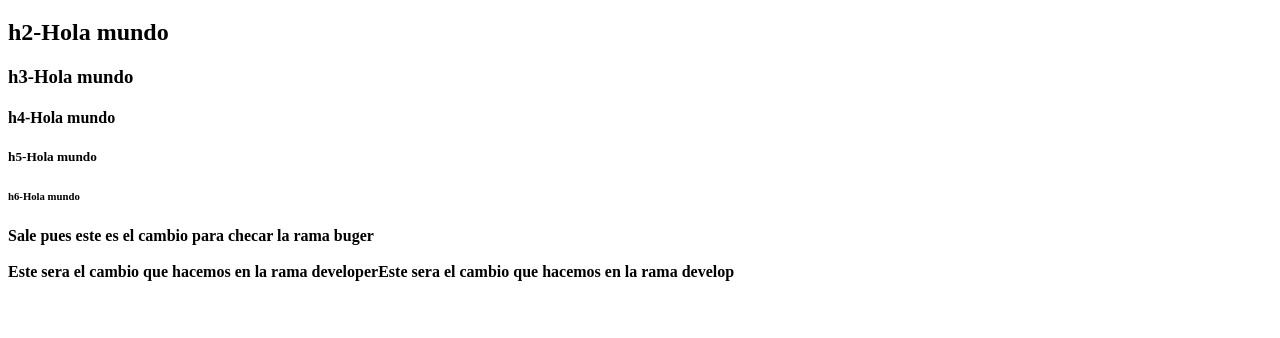
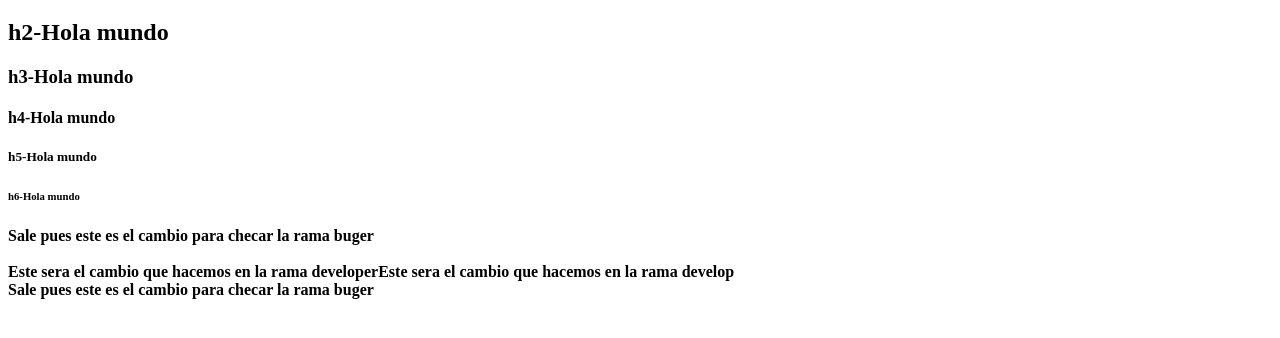
Before and after one commit to Emmanuelvp88/Curso-HML, a plain HTML site: page 2.Tamaños de letras.html in a window 1280 px wide. Shown: the part 198-536 px from the top of the page. Drawn offline with Linux system fonts and the light colour scheme.

Commit message:
modificamos nada

```diff
--- a/2.Tamaños de letras.html
+++ b/2.Tamaños de letras.html
@@ -20,6 +20,9 @@
 <b>Sale pues este es el cambio para checar la rama buger</b> <br><br>
 <b>Este sera el cambio que hacemos en la rama developerEste sera el cambio que hacemos en la rama develop</b>
 
+<br>
+<b>Sale pues este es el cambio para checar la rama buger</b> <br><br>
+
 	</body>
 
 </html>
```
